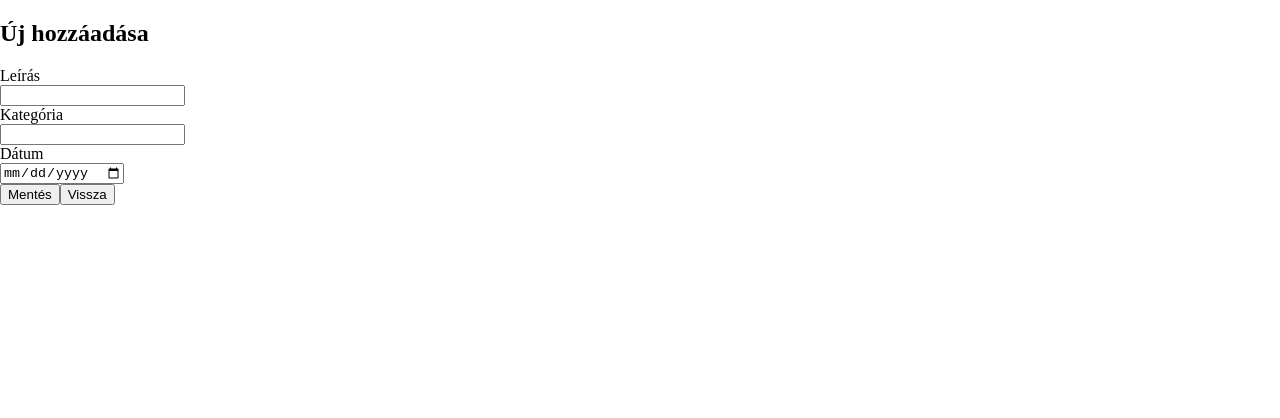
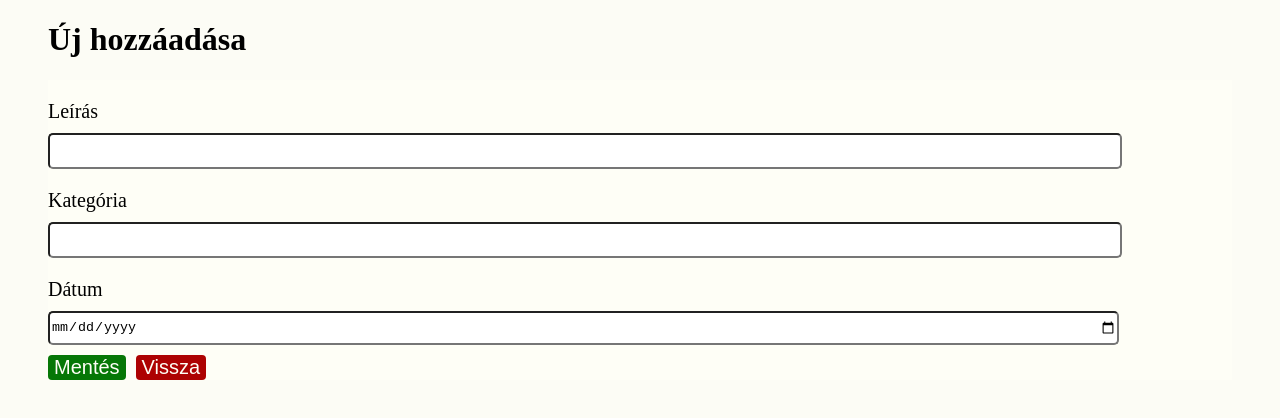
Before and after one commit to rszab003/to-do-list-react, a React (Vite) app: page /newtask in a window 1280 px wide. Shown: the top 418 px of the page. Built offline with nearby package versions, Linux system fonts and the light colour scheme.

Commit message:
added local storage functionality to keep user tasks. Made more styling changes

```diff
--- a/src/App.jsx
+++ b/src/App.jsx
@@ -41,7 +41,7 @@ class App extends React.Component {
     return (
       <BrowserRouter>
         <Routes>
-          <Route path="/" element={<Home UserList={this.state.currList} />} />
+          <Route path="/" element={<Home updateTasks={this.updateTasks} UserList={this.state.currList} />} />
           <Route path="/newtask" element={<NewTask updateTasks={this.updateTasks} UserList={this.state.currList} />} />
           <Route path="/edittask:id" element={ <EditTask updateTasks={this.updateTasks} UserList={this.state.currList}/> }/>
         </Routes>
--- a/src/EditTask.jsx
+++ b/src/EditTask.jsx
@@ -11,9 +11,16 @@ function EditTask(props) {
     let [badInput, setBadInput] = useState(false);
     let tasks = props.UserList;
     let taskToEdit = tasks.find(task => task.id == id.substring(1))
+    if (taskToEdit == undefined) {
+        console.log("PROBLEM!!!");
+        console.log(props.UserList);
+    }
     // console.log("TASK TO EDIT")
     // console.log(taskToEdit);
-
+    function componentWillUnmount() {
+        console.log("save to file now!");
+        console.log(props.UserList);
+    }
     function parseInput(event) {
         event.preventDefault();
         taskToEdit["task"] = event.target[0].value;
--- a/src/Home.jsx
+++ b/src/Home.jsx
@@ -7,49 +7,65 @@ class Home extends React.Component {
 
     constructor(props) {
         super(props);
-        this.state = {
-            currTasks: props.UserList
+        if (props.UserList.length == 0) {
+            console.log("DO WE HAVE SAVED TASKS?");
+            var savedTasks = JSON.parse(localStorage.getItem("tasks"));
+            if (savedTasks != null) {
+                this.state = {
+                    currTasks: savedTasks
+                };
+            }
+            else {
+                this.state = {
+                    currTasks: props.UserList
+                }
+            }
+            // console.log(this.state.currTasks);
         }
-
+        else {
+            this.state = {
+                currTasks: props.UserList
+            };
+            // console.log("*********")
+            // console.log(this.state.currTasks);
+        }
         this.populateTasks = this.populateTasks.bind(this);
         this.deleteTask = this.deleteTask.bind(this)
-        console.log("OR NOW???")
+        this.props.updateTasks(this.state.currTasks);
     }
 
     componentDidMount() {
-        console.log("LOAD THE TASKS NOW!!!")
-    }
-
-    componentWillUnmount() {
-        console.log("SAVE THE TASKS NOW!!!");
+        console.log("save again here?");
+        localStorage.setItem("tasks", JSON.stringify(this.state.currTasks));
     }
 
     populateTasks() {
         const delTask = this.deleteTask;
         return (
-        this.props.UserList.map(function(task) {
+        this.state.currTasks.map(function(task) {
             return (
                 <Task key={task.id} id={task.id} task={task.task} category={task.Category} date={task.Date} delTask={delTask}
-                 />
+                />
             );
         })
         );
     }
 
+
+    /** Handles task deletion on button click */
     deleteTask = (taskID) => {
         let tasks = this.state.currTasks;
-        console.log(tasks);
         for (let i = 0; i < tasks.length; i++) {
             if (taskID == tasks[i]["id"]) {
                 console.log(tasks[i]);
                 tasks.splice(i, 1);
             }
         }
-
-        console.log(tasks)
         this.setState({
             currTasks: tasks
         })
+
+        localStorage.setItem("tasks", JSON.stringify(tasks));
     }
 
     render() {
--- a/src/NewTask.jsx
+++ b/src/NewTask.jsx
@@ -1,6 +1,7 @@
 import React from "react";
 import {Navigate} from "react-router-dom";
 import Form from "./components/Form";
+import "./styles/NewTask.css";
 
 
 class NewTask extends React.Component {
@@ -16,23 +17,24 @@ class NewTask extends React.Component {
             date: "",
             currTasks: this.props.UserList
         };
-        this.updateState = this.updateState.bind(this);
+        console.log("Making a new task with existing data:::")
+        console.log(this.state.currTasks)
+        // this.updateState = this.updateState.bind(this);
         this.parseInput = this.parseInput.bind(this);
     }
 
     parseInput(event) {
         event.preventDefault();
-        // console.log("ARE WE STILL HERE?")
-        const newIdx = this.state.currTasks.length + 1;
+        /** create new ID for task, then a new task object */
+        const newId = this.state.currTasks.length + 1;
         const newTask = {
-            id: newIdx,
+            id: newId,
             task: event.target[0].value,
             Category: event.target[1].value,
             Date: event.target[2].value
         }
 
         /*check if category exceeds 50 chars */
-
         if (newTask.Category.length > 50) {
             // console.log("WE HAVE exceeded 50 chars")
             this.setState({
@@ -40,29 +42,34 @@ class NewTask extends React.Component {
             });
             return;
         }
+        // console.log(this.state.currTasks);
+        let t = this.state.currTasks;
+        t.push(newTask);
+        // this.state.currTasks.push(newTask);
+        this.setState({
+            currTasks: t
+        })
 
-        this.state.currTasks.push(newTask);
-        this.setState({
-            currTasks: this.state.currTasks
+        //update in parent App component
+        this.props.updateTasks(this.state.currTasks);
+
+        this.setState( {
+            redirect: true
         })
-        //update in parent App component
-        console.log(")))))))")
-        console.log(this.state.currTasks)
-        this.updateState(this.state.currTasks);
     }
 
-    updateState(newList) {
-        this.setState({
-            redirect: true,
-            currTasks: newList
-        });
-        console.log(newList);
-    }
+    // updateState(newList) {
+    //     this.setState({
+    //         redirect: true,
+    //         currTasks: newList
+    //     });
+    //     // console.log(newList);
+    // }
 
     render() {
         return (
-            <div>
-                <h2>Új hozzáadása</h2>
+            <div id="task-container">
+                <h1>Új hozzáadása</h1>
                 <Form task={this.state.taskContent}
                     cat={this.state.taskCategory}
                     date={this.state.taskDate}
--- a/src/components/Form.jsx
+++ b/src/components/Form.jsx
@@ -39,9 +39,8 @@ class Form extends React.Component {
         return (
             <div>
                 <form acceptCharset="utf-8" onSubmit={this.props.parseInput}>
-                    <div>
-                        <label>
-                            Leírás
+
+                    <label>Leírás</label>
                     <div>
                     <input type="text"
 
@@ -50,46 +49,43 @@ class Form extends React.Component {
                         onChange={this.changeFormState}
                     />
             </div>
-                        </label>
-                    </div>
-                    <div>
+
+
                 <label>
                     Kategória
+                </label>
                 <div>
-                                <input type="text"
-
+                <input
+                type="text"
                 id="category"
                 defaultValue={this.props.cat}
                 onChange={this.changeFormState}
                     />
                 </div>
-                        </label>
+
+
                 {/*BAD INPUT Label code */}
                 {this.props.showBadInput &&
                 <label type="text">Kategória max. 50 karakter lehet!</label>
                 }
-                    </div>
+
+
+                <label>Dátum</label>
                 <div>
-                        <label>
-                            Dátum
-                            <div>
-                    <input type="date"
-
+                <input
+                type="date"
                 id="date"
                 defaultValue={this.state.date}
-                        onChange={this.changeFormState}
-                                />
+                onChange={this.changeFormState}/>
                 </div>
-                        </label>
+
+
+        <div id="buttons">
+            <button id="save-btn" type="submit">Mentés</button>
+            <Link to="/">
+            <button id="back-btn">Vissza</button>
+            </Link>
         </div>
-                    <button type="submit">
-                        Mentés
-                    </button>
-                    <Link to="/">
-                    <button>
-                        Vissza
-                    </button>
-                </Link>
         </form>
             </div>
         );
--- a/src/components/Task.jsx
+++ b/src/components/Task.jsx
@@ -12,8 +12,11 @@ function Task(props) {
                 <td>{props.category}</td>
                 <td>{props.date}</td>
                 <td>
-                    <button onClick={()=>navigate(`/edittask:${props.id}`)}>EDIT</button>
-                    <button onClick={()=>props.delTask(props.id)}>DELETE</button>
+                    <button
+                    onClick={()=>navigate(`/edittask:${props.id}`)}
+                    id="edit-btn"
+                    >Szerkesztés</button>
+                    <button onClick={()=>props.delTask(props.id)} id="delete-btn">Törlés</button>
                 </td>
             </tr>
     );
--- a/src/styles/Home.css
+++ b/src/styles/Home.css
@@ -28,6 +28,19 @@
     border-color: rgb(50, 88, 225);
 
 }
+#new-task-btn:hover {
+    background-color: rgb(39, 63, 148)
+}
+
+#delete-btn {
+    background-color: red;
+}
+
+
+#edit-btn {
+    background-color: rgb(112, 54, 143);
+    margin-right: 5px;
+}
 
 .content:nth-child(odd) {
     background-color: rgb(238, 238, 238);
--- /dev/null
+++ b/src/styles/NewTask.css
@@ -0,0 +1,65 @@
+form {
+    font-size: 18px;
+    background-color: rgb(254, 254, 246);
+    display: flex;
+    flex-direction: column;
+    align-items: left;
+    width: 100%;
+}
+
+body {
+    background-color: rgb(252, 252, 245);
+}
+
+label {
+    margin-top: 1em;
+    margin-bottom: 0.5em;
+    font-size: 20px;
+    /* padding-bottom: 10px; */
+}
+
+input {
+    /* margin-left: 1%; */
+    border-radius: 5px;
+    width: 90%;
+    height: 30px;
+}
+
+#save-btn {
+    background-color: rgb(6, 119, 6);
+    margin-right: 0.5em;
+}
+#save-btn:hover {
+    background-color: rgb(0, 89, 0);
+}
+
+#back-btn {
+    background-color: rgb(173, 2, 2);
+}
+#back-btn:hover {
+    background-color: rgb(135, 0, 0);
+}
+
+#buttons {
+    margin-top: 10px;
+}
+button {
+    font-size: 20px;
+    color:rgb(254, 254, 246);
+    border-width: 0px;
+    border-radius: 4px;
+}
+
+
+#task-container {
+    display: flex;
+    flex-direction: column;
+    align-items: left;
+    margin-left: 3em;
+    margin-right: 3em;
+    /* width: 100%; */
+}
+
+/* #newtask-container h1 {
+
+} */
```
Lines whose indentation alone changed are shown as unchanged.
